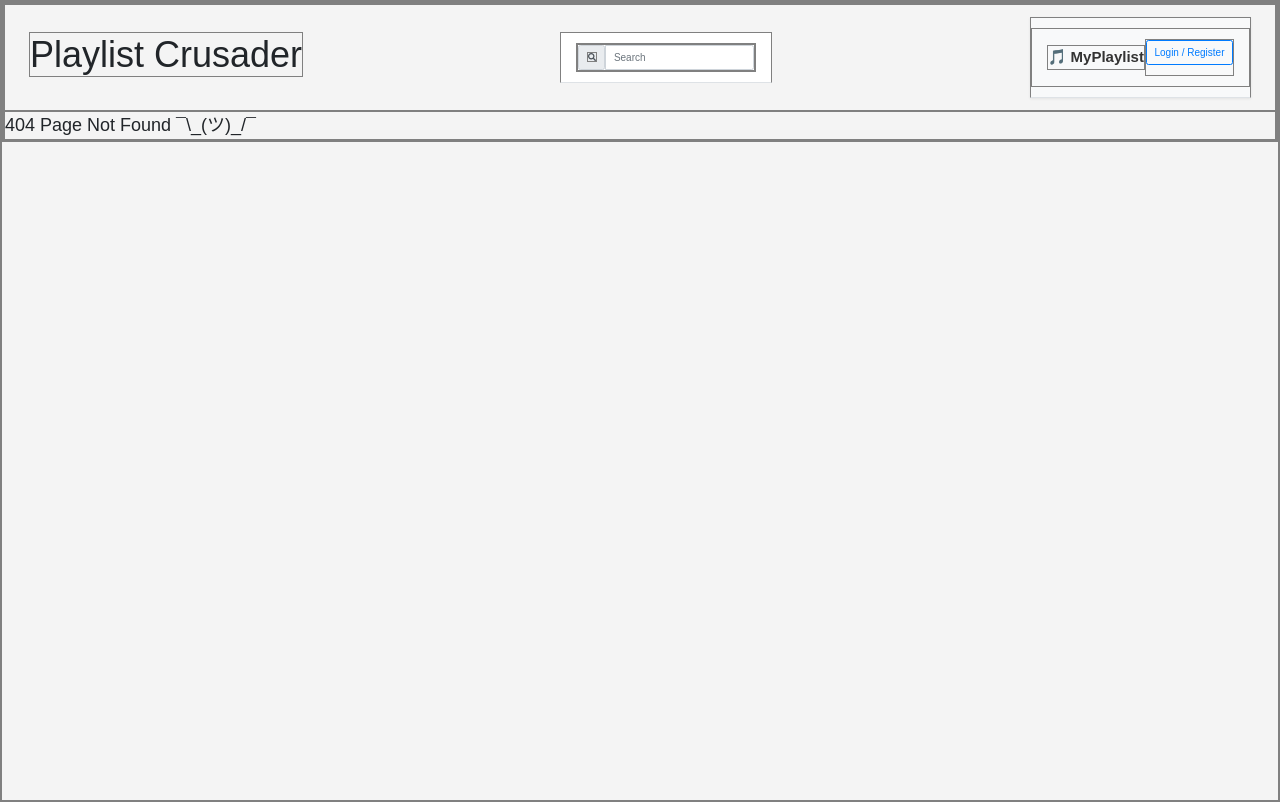
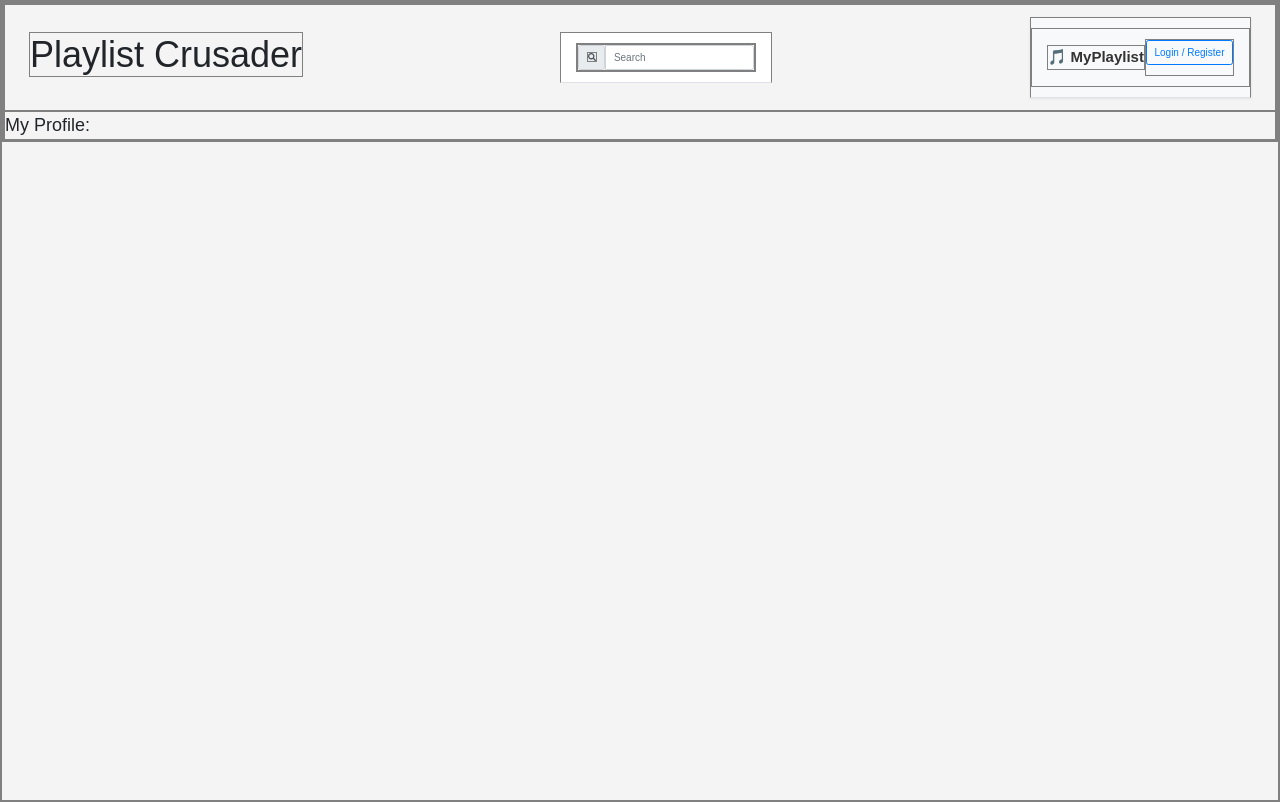
Before and after one commit to rsoto726/capstone-PlaylistCrusaders, a React (Create React App) app in the folder client/: page /profile in a window 1280 px wide. Before the commit this address had no page. Built offline with nearby package versions, Linux system fonts and the light colour scheme.

Commit message:
profile conditional

```diff
--- a/client/src/components/App.tsx
+++ b/client/src/components/App.tsx
@@ -9,6 +9,7 @@ import Register from './Register';
 import PlaylistFullView from './PlaylistFullView';
 import ForgotPassword from './ForgotPassword';
 import Search from './Search';
+import Profile from './Profile';
 
 function App() {
   return (
@@ -21,6 +22,8 @@ function App() {
         <Route path="/register" element={<Register />} />
         <Route path='/forgot-password' element={<ForgotPassword />}/>
         <Route path="/playlist/:id" element={<PlaylistFullView/>}/>
+        <Route path="/profile" element={<Profile/>}/>
+        <Route path="/profile/:username" element={<Profile/>}/>
         <Route path='/search' element={<Search />}/>
         <Route path="*" element={<NotFound />} />
       </Routes>
--- a/client/src/components/Profile.tsx
+++ b/client/src/components/Profile.tsx
@@ -1,10 +1,15 @@
-import React from 'react'
+import React from 'react';
+import { useParams, Navigate } from 'react-router-dom';
 
 // user profile, contain user playlist, user like playlist, maybe some user info, profile pic etc
 const Profile = () => {
-  return (
-    <div>Profile</div>
-  )
+  const { username } = useParams();
+
+  if (!username) {
+    return <div>My Profile: {username}</div>;
+  }
+
+  return <div>Viewing profile of {username}</div>;
 }
 
 export default Profile
```
